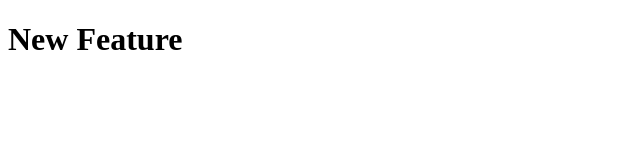
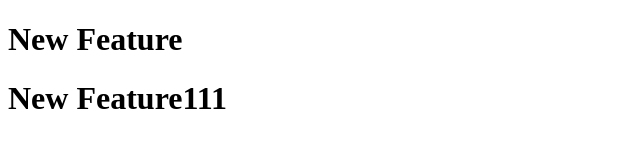
Before and after one commit to Flobby949/ssy-git, a plain HTML site: page feat.html in a window 1280 px wide. Shown: the whole page, without its empty margins (0-640 px from the left). Drawn offline with Linux system fonts and the light colour scheme.

Commit message:
Update feat.html

```diff
--- a/feat.html
+++ b/feat.html
@@ -8,5 +8,6 @@
 </head>
 <body>
     <h1>New Feature</h1>
+    <h1>New Feature111</h1>
 </body>
 </html>
```
